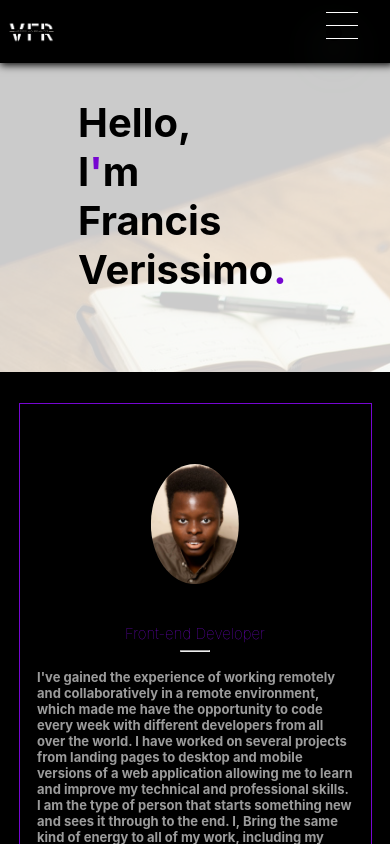
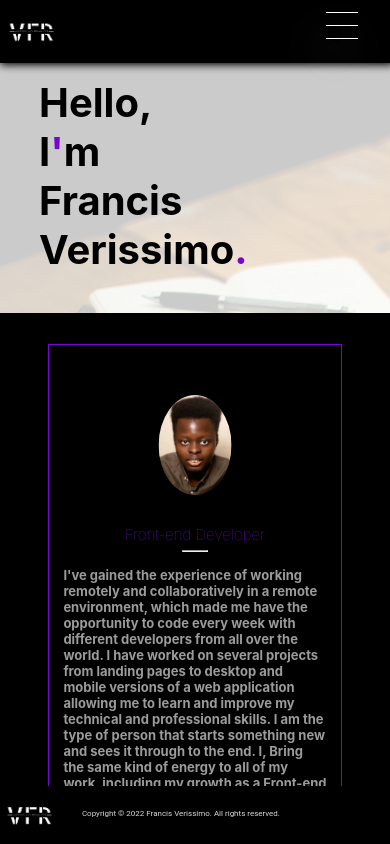
Before and after one commit to VTY1999/React-Portfolio, a React (Create React App) app: page / in a window 390 px wide. Shown: the top 844 px of the page. Built offline with nearby package versions, Linux system fonts and the light colour scheme.

Commit message:
Update to markup

```diff
--- a/src/components/Footer/footer.scss
+++ b/src/components/Footer/footer.scss
@@ -1,5 +1,7 @@
 .Footer {
   display: flex;
+  position: fixed;
+  z-index: 1;
   background-color: #000;
   color: #d7d7d7;
   width: 100%;
--- a/src/components/Home/home.scss
+++ b/src/components/Home/home.scss
@@ -136,21 +136,21 @@ hr {
     color: #000;
     font-size: 40px;
     width: 40%;
-    padding: 20%;
-    margin-top: 5%;
+    text-align: start;
+    margin-top: 10%;
   }
 
   .card-container {
     background-color: #000;
     width: 100%;
-    height: 700px;
+    height: 890px;
   }
 
   .card {
     display: flex;
     flex-direction: column;
     text-align: center;
-    width: 90%;
+    width: 75%;
     border: 1px solid #7606d1;
     margin-left: auto;
     margin-right: auto;
--- a/src/components/NavBar/mobileMenu.js
+++ b/src/components/NavBar/mobileMenu.js
@@ -25,8 +25,8 @@ const MenuLabel = styled.label`
 const NavBackground = styled.div`
 @media screen and (max-width: 800px) {
   position: fixed;
-  top: 1.5rem;
-  right: 6.5rem;
+  top: -15px;
+  right: -5px;
   background-image: radial-gradient(
     ${COLORS.primaryDark},
     ${COLORS.primaryLight}
@@ -36,7 +36,7 @@ const NavBackground = styled.div`
   border-radius: 50%;
   z-index: 600;
   transform: ${(props) => (props.clicked ? 'scale(80)' : 'scale(0)')};
-  transition: transform 0.8s;
+  transition: transform 1s;
 }
 `;
 
```
